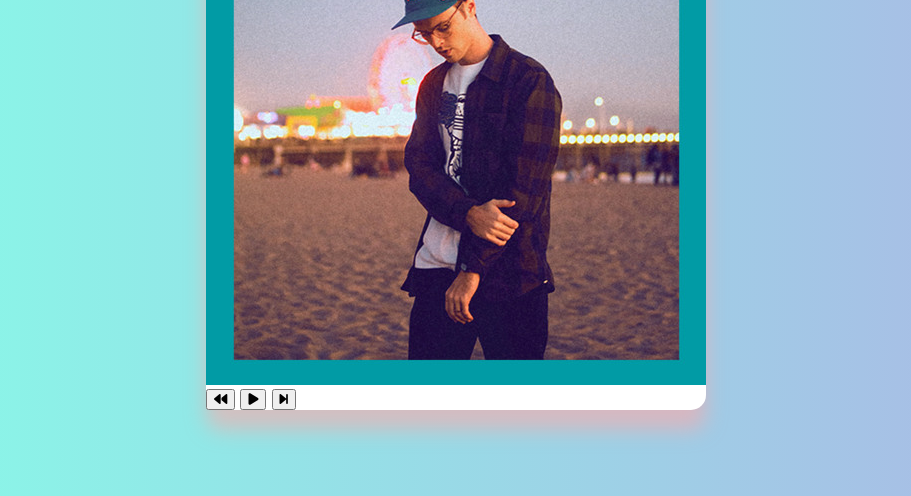
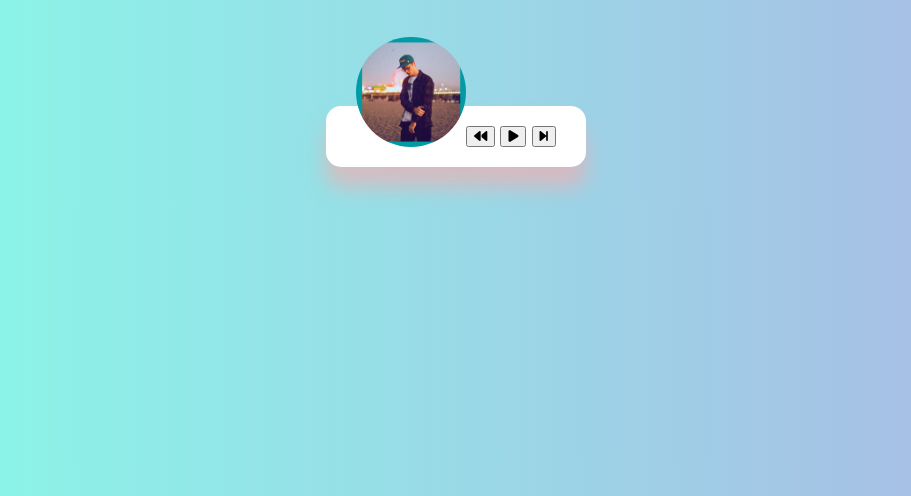
Before and after one commit to rh9891/LoFiLullabies, a plain HTML site: page index.html in a window 1280 px wide. Shown: the part 304-800 px from the top of the page, without its empty margins (184-1095 px from the left). Drawn offline with Linux system fonts and the light colour scheme; a web font is replaced by a local one.

Commit message:
Added CSS styling for the rotate animation and the music container.

```diff
--- a/style.css
+++ b/style.css
@@ -29,4 +29,39 @@ body {
   background-color: #ffffff;
   border-radius: 15px;
   box-shadow: 0 20px 20px 0 rgba(252, 169, 169, 0.6);
+  display: flex;
+  padding: 20px 30px;
+  position: relative;
+  margin: 100px 0;
+  z-index: 10;
 }
+
+.img-container {
+  position: relative;
+  width: 110px;
+}
+
+.img-container img {
+  border-radius: 50%;
+  object-fit: fill;
+  height: 110px;
+  width: inherit;
+  position: absolute;
+  bottom: 0;
+  left: 0;
+  animation: rotate 3s linear infinite;
+  animation-play-state: paused;
+}
+
+.music-container.play .img-container img {
+  animation-play-state: running;
+}
+
+@keyframes rotate {
+  from {
+    transform: rotate(0deg);
+  }
+  to {
+    transform: rotate(360deg);
+  }
+}
```
